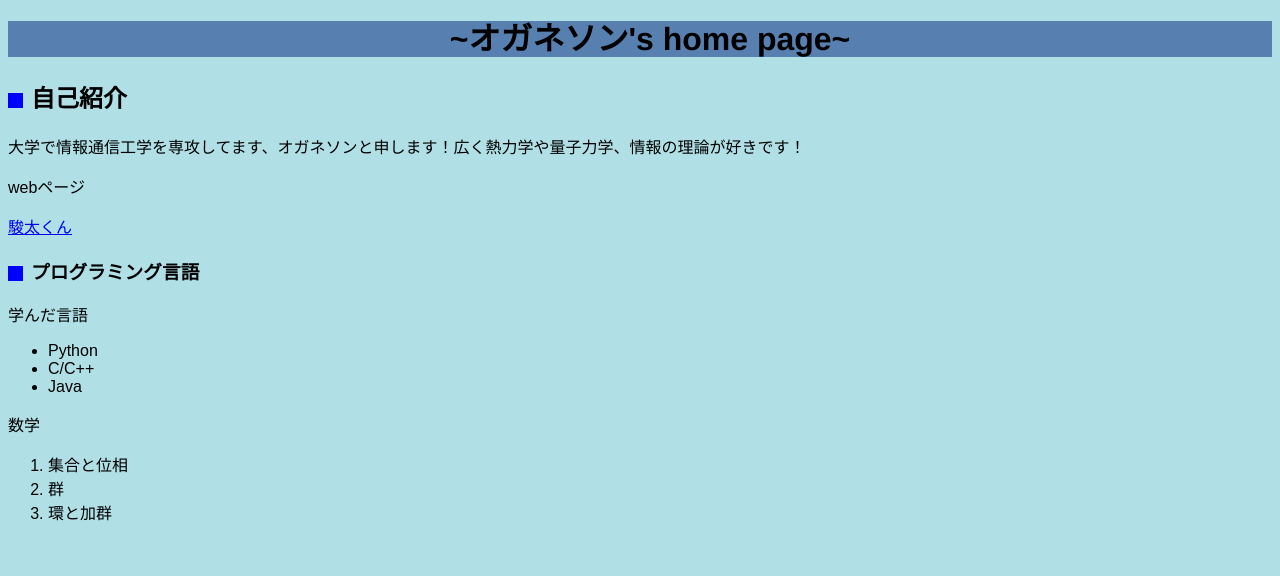
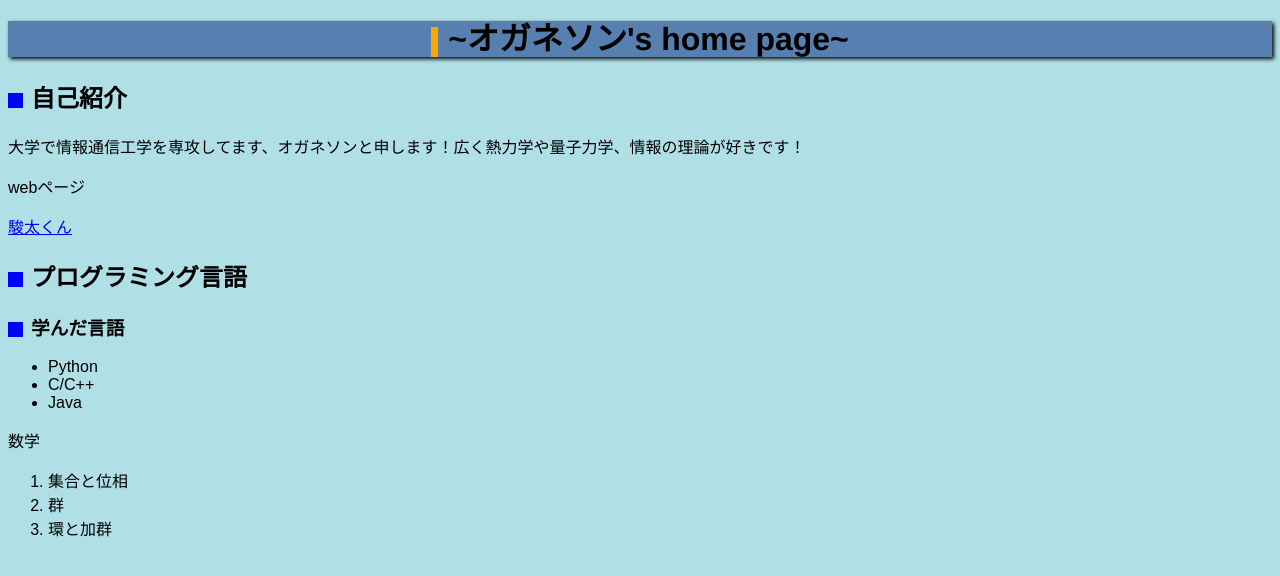
Before and after one commit to ASAKA-219/ASAKA-219.github.io, a plain HTML site: page index.html in a window 1280 px wide. Drawn offline with Linux system fonts and the light colour scheme; a web font is replaced by a local one.

Commit message:
お腹吹田市

```diff
--- a/index.html
+++ b/index.html
@@ -13,8 +13,8 @@
         <p>大学で情報通信工学を専攻してます、オガネソンと申します！広く熱力学や量子力学、情報の理論が好きです！</p>
         <p>webページ</p> <!--paragraph 段落ごとにpタグ -->
         <p><a href="https://navyshunta.github.io/index.html">駿太くん</a></p>
-        <h3>プログラミング言語</h3>
-        <p>学んだ言語</p>
+        <h2>プログラミング言語</h2>
+        <h3>学んだ言語</h3>
         <ul>
             <li>Python</li>
             <li>C/C++</li>
--- a/style.css
+++ b/style.css
@@ -1,5 +1,6 @@
 /* styles.css */
 @charset "UTF-8";
+
 html {
     font-size: 100%;
 }
@@ -9,9 +10,10 @@ body {
     background-color: powderblue;
 }
 
-h1{
-    font-family:Helvetica,Arial,"ヒラギノ角ゴ Pro W3";
-    background-color: rgba(0,34,127,0.5);
+h1 {
+    font-family: Helvetica, Arial, "ヒラギノ角ゴ Pro W3";
+    box-shadow: 2px 2px 4px;
+    background-color: rgba(0, 34, 127, 0.5);
     text-align: center;
     line-height: 36px;
 }
@@ -19,25 +21,37 @@ h1{
 h1::before {
     content: "";
     display: inline-block;
-    width: 20px; /* 四角の幅 */
-    height: 20px; /* 四角の高さ */
-    background-color: orange
-    margin-right: 10px; /* 四角と見出しの間のスペース */
-    vertical-align: middle; /* 見出しと四角を垂直に中央揃え */
+    width: 7px;
+    /* 四角の幅 */
+    height: 30px;
+    /* 四角の高さ */
+    background-color: orange;
+    margin-right: 10px;
+    /* 四角と見出しの間のスペース */
+    vertical-align: middle;
+    /* 見出しと四角を垂直に中央揃え */
 }
 
 /* 他の見出しにも適用する場合 */
-h2::before, h3::before, h4::before, h5::before, h6::before {
+h2::before,
+h3::before {
     content: "";
     display: inline-block;
-    width: 15px; /* 四角の幅 */
-    height: 15px; /* 四角の高さ */
-    background-color: blue; /* 四角の色 */
-    margin-right: 8px; /* 四角と見出しの間のスペース */
-    vertical-align: middle; /* 見出しと四角を垂直に中央揃え */
+    width: 15px;
+    /* 四角の幅 */
+    height: 15px;
+    /* 四角の高さ */
+    background-color: blue;
+    /* 四角の色 */
+    margin-right: 8px;
+    /* 四角と見出しの間のスペース */
+    vertical-align: middle;
+    /* 見出しと四角を垂直に中央揃え */
 }
 
-a:active{
-    color: #00cc33; /* クリックした時のリンク色 */
-    text-decoration: underline; /* アンダーライン有り */
+a:active {
+    color: #00cc33;
+    /* クリックした時のリンク色 */
+    text-decoration: underline;
+    /* アンダーライン有り */
 }
```
